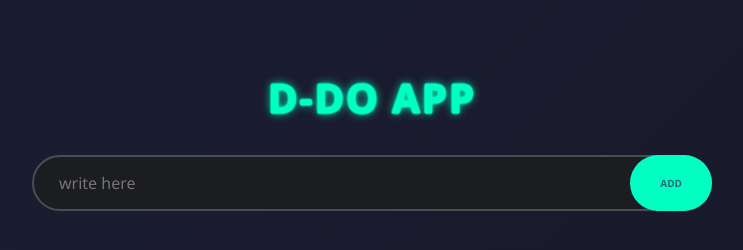
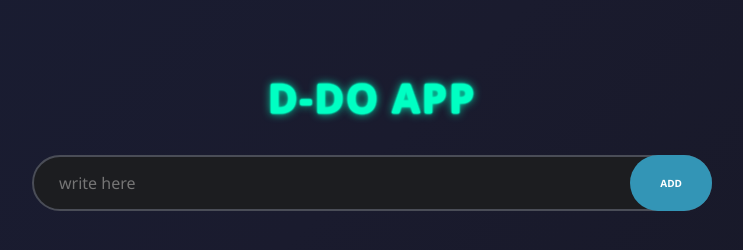
Before and after one commit to Veekay2024/D-DO-APP, a plain HTML site: page index.html in a window 1280 px wide. Shown: the whole page, without its empty margins (268-1011 px from the left). Drawn offline with Linux system fonts and the light colour scheme.

Commit message:
changes in add button text color and background

```diff
--- a/style.css
+++ b/style.css
@@ -99,7 +99,7 @@ form{
   position:absolute;
   top:0;
   right:0;
-  background-color:var(--accent-color);
+  background-color: rgb(51, 149, 182);
   height:100%;
   padding:1.5rem 3rem;
   border:none;
@@ -107,7 +107,7 @@ form{
   font-size: 1.6rem;
   font:inherit;
   font-weight:600;
-  color: rgb(37, 110, 119);
+  color:#ffff;
   cursor:pointer;
   transition: all 0.3s ease;
 }
```
